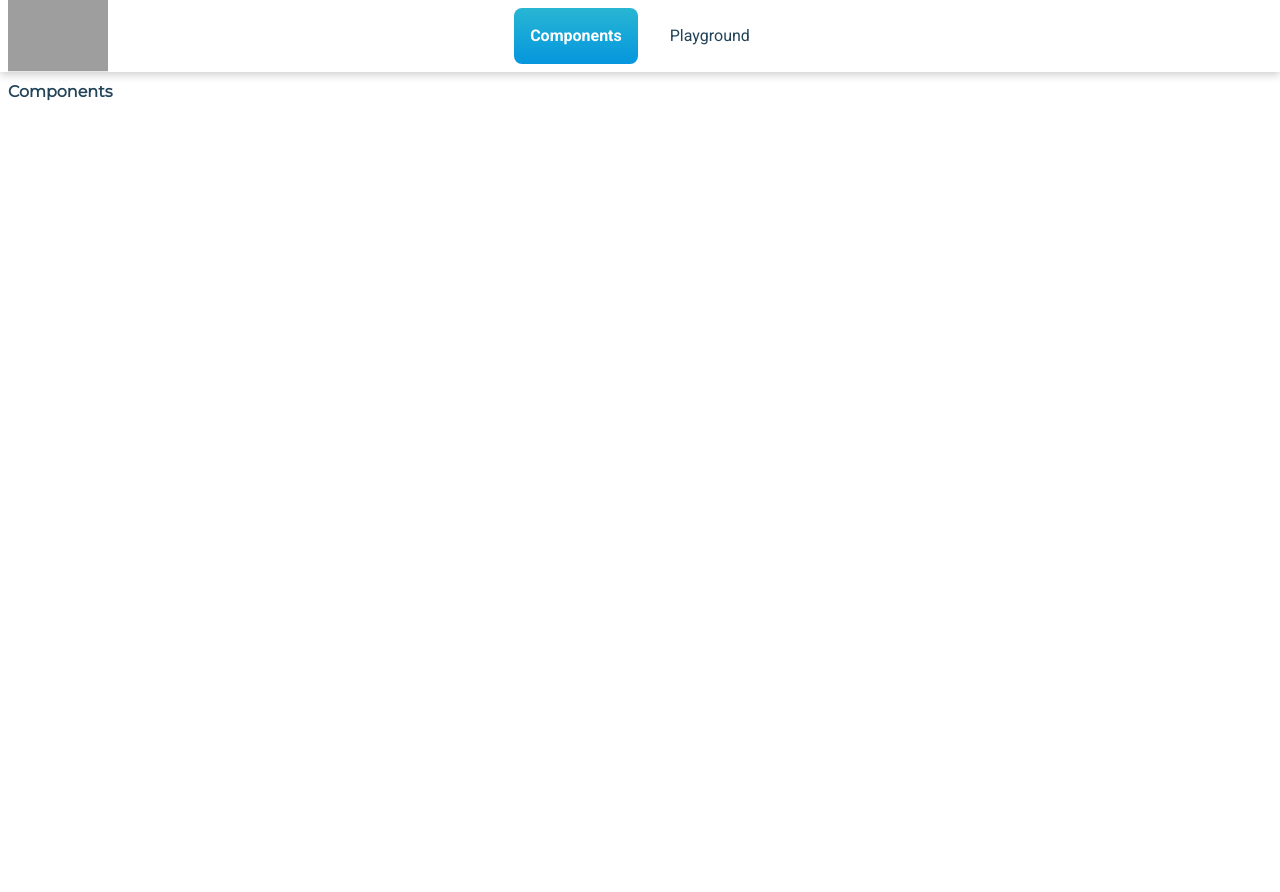
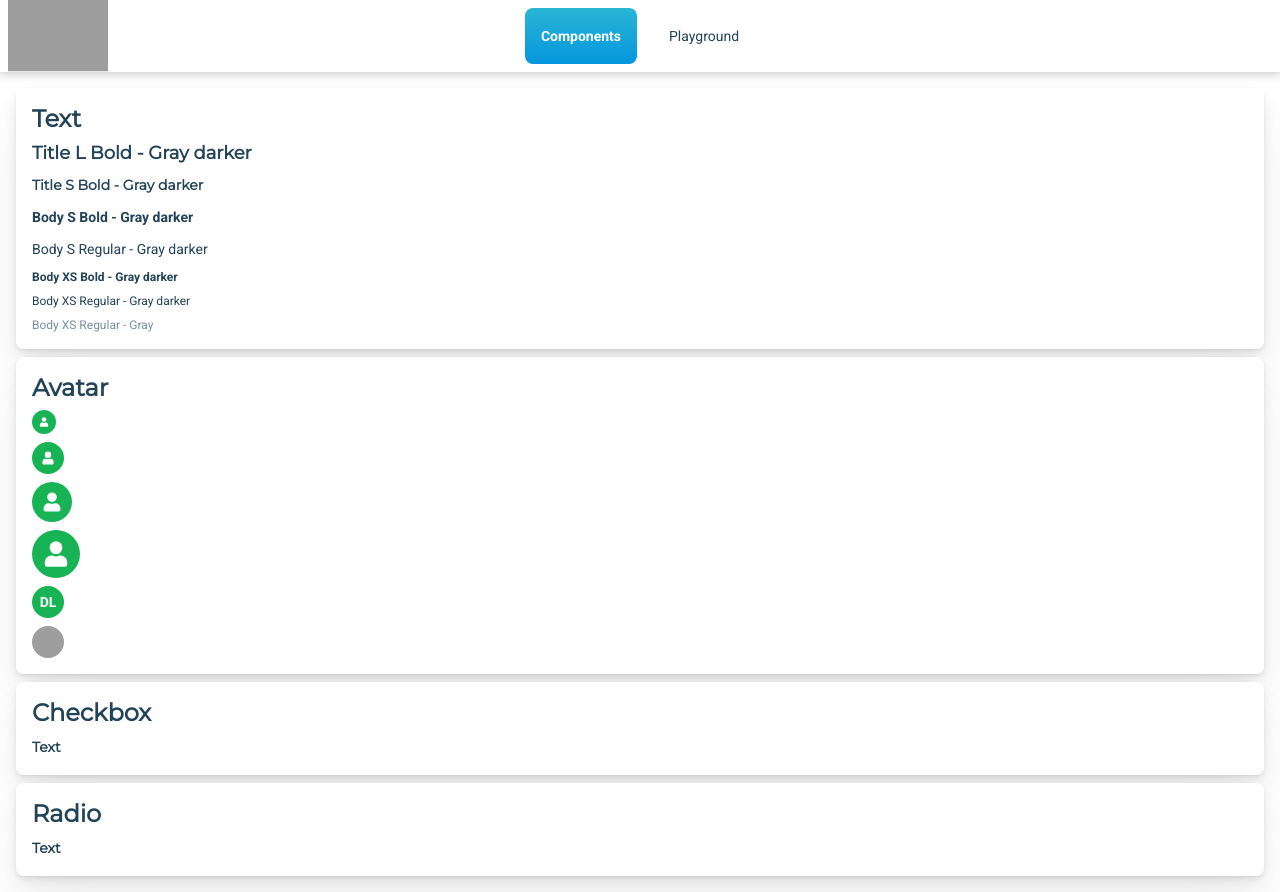
Before and after one commit to xavier-villelegier/doctolib-front-kata, a React (Create React App) app: page /components in a window 1280 px wide. Before the commit the page ends 800 px from the top, so only its background shows below. Built offline with nearby package versions, Linux system fonts and the light colour scheme; grey boxes are pictures that could not be loaded.

Commit message:
Better examples

```diff
--- /dev/null
+++ b/src/components/Avatar.js
@@ -0,0 +1,39 @@
+import PropTypes from 'prop-types'
+import classNames from 'classnames'
+import './Avatar.scss'
+import Text from './Text'
+import { ReactComponent as UserIcon } from '../icons/user.svg'
+
+const avatarTextSizes = {
+  xsmall: 'body-xs-bold',
+  small: 'body-s-bold',
+  medium: 'title-s-bold',
+  large: 'title-l-bold',
+}
+
+const Avatar = ({ icon: Icon = UserIcon, text, size = 'medium', src, className }) => (
+  <div className={classNames('dl-avatar', className)}>
+    {src ? (
+      <img className={classNames('dl-avatar-circle', `dl-avatar-${size}`)} src={src} alt="avatar" />
+    ) : (
+      <div className={classNames('dl-avatar-circle', `dl-avatar-${size}`, 'dl-avatar-color-green')}>
+        {text ? (
+          <Text uiStyle={avatarTextSizes[size]} color="white">
+            {text}
+          </Text>
+        ) : (
+          <Icon />
+        )}
+      </div>
+    )}
+  </div>
+)
+
+Avatar.propTypes = {
+  icon: PropTypes.string,
+  text: PropTypes.string,
+  size: PropTypes.oneOf(['xsmall', 'small', 'medium', 'large']),
+  src: PropTypes.string,
+}
+
+export default Avatar
--- /dev/null
+++ b/src/components/Avatar.scss
@@ -0,0 +1,62 @@
+@import '../const/variables.scss';
+
+.dl-avatar {
+  display: flex;
+  align-items: center;
+}
+
+.dl-avatar .dl-avatar-circle {
+  border-radius: 50%;
+  text-transform: uppercase;
+  color: $color-white;
+  fill: $color-white;
+  margin-right: $grid-unit;
+  display: flex;
+  align-items: center;
+  justify-content: center;
+  font-weight: bold;
+}
+
+.dl-avatar-xsmall {
+  width: $grid-unit * 3;
+  height: $grid-unit * 3;
+
+  svg {
+    width: 1.5 * $grid-unit;
+    height: 1.5 * $grid-unit;
+  }
+}
+
+.dl-avatar-small {
+  width: $grid-unit * 4;
+  height: $grid-unit * 4;
+
+  svg {
+    width: 2 * $grid-unit;
+    height: 2 * $grid-unit;
+  }
+}
+
+.dl-avatar-medium {
+  width: $grid-unit * 5;
+  height: $grid-unit * 5;
+
+  svg {
+    width: 3 * $grid-unit;
+    height: 3 * $grid-unit;
+  }
+}
+
+.dl-avatar-large {
+  width: $grid-unit * 6;
+  height: $grid-unit * 6;
+
+  svg {
+    width: 4 * $grid-unit;
+    height: 4 * $grid-unit;
+  }
+}
+
+.dl-avatar-color-green {
+  background-color: $color-green;
+}
--- /dev/null
+++ b/src/components/Card.js
@@ -0,0 +1,10 @@
+import './Card.scss'
+
+const Card = ({ title, children }) => (
+  <div className="dl-card">
+    {title && <div className="dl-card-title">{title}</div>}
+    {children}
+  </div>
+)
+
+export default Card
--- /dev/null
+++ b/src/components/Card.scss
@@ -0,0 +1,30 @@
+@import '../const/variables.scss';
+
+.dl-card {
+  position: relative;
+  padding: $grid-unit * 2;
+  margin: $grid-unit;
+  background: $color-white;
+  border-radius: $grid-unit;
+
+  &:before {
+    content: '';
+    position: absolute;
+    top: 0;
+    bottom: 0;
+    left: 0;
+    right: 0;
+    z-index: -1;
+    border-radius: $grid-unit;
+    box-shadow: 0 1px 2px rgba(0, 0, 0, 0.04), 0 2px 4px rgba(0, 0, 0, 0.04), 0 4px 8px rgba(0, 0, 0, 0.04),
+      0 8px 16px rgba(0, 0, 0, 0.04), 0 16px 32px rgba(0, 0, 0, 0.04), 0 32px 64px rgba(0, 0, 0, 0.04);
+  }
+}
+
+.dl-card-title {
+  font-family: $font-family-montserrat;
+  font-size: 24px;
+  margin-bottom: $grid-unit;
+  color: $color-gray-darker;
+  font-weight: bold;
+}
--- a/src/components/Text.js
+++ b/src/components/Text.js
@@ -2,8 +2,10 @@ import classNames from 'classnames'
 
 import './Text.scss'
 
-const Text = ({ children, uiStyle = 'body-s-regular', color = 'gray-darker', align = 'left' }) => (
-  <div className={classNames(`dl-text-${uiStyle}`, `dl-text-color-${color}`, `dl-text-align-${align}`)}>{children}</div>
+const Text = ({ children, className, uiStyle = 'body-s-regular', color = 'gray-darker', align = 'left' }) => (
+  <div className={classNames(`dl-text-${uiStyle}`, `dl-text-color-${color}`, `dl-text-align-${align}`, className)}>
+    {children}
+  </div>
 )
 
 export default Text
--- a/src/components/Text.scss
+++ b/src/components/Text.scss
@@ -1,31 +1,45 @@
 @import '../const/variables';
 
 // Styles
-.dl-body-xs-regular {
+.dl-text-body-xs-regular {
   font-family: $font-family-roboto;
   font-weight: $font-weight-regular;
-  $font-size-smaller: 12px;
+  font-size: $font-size-smaller;
+  line-height: $grid-unit * 2;
+}
+
+.dl-text-body-xs-bold {
+  font-family: $font-family-roboto;
+  font-weight: $font-weight-bold;
+  font-size: $font-size-smaller;
   line-height: $grid-unit * 2;
 }
 
 .dl-text-body-s-regular {
   font-family: $font-family-roboto;
   font-weight: $font-weight-regular;
-  $font-size-body: 14px;
+  font-size: $font-size-body;
   line-height: $grid-unit * 3;
 }
 
 .dl-text-body-s-bold {
   font-family: $font-family-roboto;
   font-weight: $font-weight-bold;
-  $font-size-body: 14px;
+  font-size: $font-size-body;
   line-height: $grid-unit * 3;
 }
 
 .dl-text-title-s-bold {
   font-family: $font-family-montserrat;
   font-weight: $font-weight-bold;
-  $font-size-body: 14px;
+  font-size: $font-size-body;
+  line-height: $grid-unit * 3;
+}
+
+.dl-text-title-l-bold {
+  font-family: $font-family-montserrat;
+  font-weight: $font-weight-bold;
+  font-size: $font-size-big;
   line-height: $grid-unit * 3;
 }
 
--- a/src/containers/Components.js
+++ b/src/containers/Components.js
@@ -1,8 +1,45 @@
+import Avatar from '../components/Avatar'
+import Card from '../components/Card'
 import Text from '../components/Text'
+
+import intersperse from '../helpers/intersperse'
+
+const ExamplesWrapper = ({ children }) => intersperse(children, <div style={{ marginBottom: '8px' }} />)
 
 const Components = () => (
   <div>
-    <Text uiStyle="title-s-bold">Components</Text>
+    <Card title="Text">
+      <ExamplesWrapper>
+        <Text uiStyle="title-l-bold">Title L Bold - Gray darker</Text>
+        <Text uiStyle="title-s-bold">Title S Bold - Gray darker</Text>
+        <Text uiStyle="body-s-bold">Body S Bold - Gray darker</Text>
+        <Text uiStyle="body-s-regular">Body S Regular - Gray darker</Text>
+        <Text uiStyle="body-xs-bold">Body XS Bold - Gray darker</Text>
+        <Text uiStyle="body-xs-regular">Body XS Regular - Gray darker</Text>
+        <Text uiStyle="body-xs-regular" color="gray">
+          Body XS Regular - Gray
+        </Text>
+      </ExamplesWrapper>
+    </Card>
+    <Card title="Avatar">
+      <ExamplesWrapper>
+        <Avatar size="xsmall" />
+        <Avatar size="small" />
+        <Avatar size="medium" />
+        <Avatar size="large" />
+        <Avatar size="small" text="DL" />
+        <Avatar
+          size="small"
+          src="https://www.endermologie.com/fr/wp-content/uploads/sites/49/2017/09/homme-visage.png"
+        />
+      </ExamplesWrapper>
+    </Card>
+    <Card title="Checkbox">
+      <Text uiStyle="title-s-bold">Text</Text>
+    </Card>
+    <Card title="Radio">
+      <Text uiStyle="title-s-bold">Text</Text>
+    </Card>
   </div>
 )
 
--- /dev/null
+++ b/src/helpers/intersperse.js
@@ -0,0 +1,24 @@
+import { cloneElement } from 'react'
+
+/**
+ * Return an array with the separator interspersed between
+ * each element of the input array.
+ *
+ * > intersperse([1,2,3], 0)
+ * [1,0,2,0,3]
+ *
+ */
+const intersperse = (array, separator) => {
+  array = array.filter(Boolean)
+  return array.reduce((output, item, index) => {
+    output.push(item)
+
+    if (index < array.length - 1) {
+      output.push(cloneElement(separator, { key: `interspersed-${index}` }))
+    }
+
+    return output
+  }, [])
+}
+
+export default intersperse
```
Also changed, not shown: src/icons/user.svg (added).
